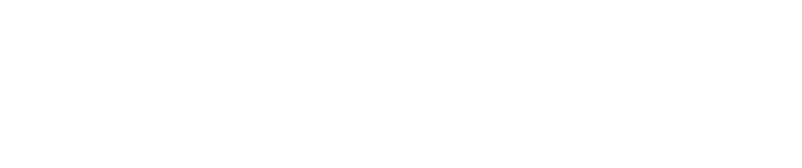
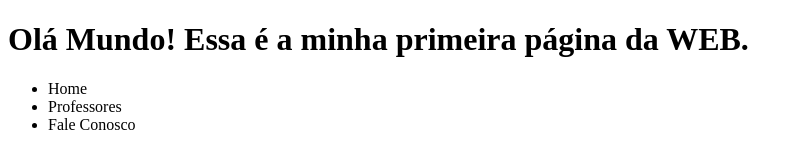
Before and after one commit to Matheusash2/devaria-aulas-html, a plain HTML site: page index.html in a window 1280 px wide. Shown: the whole page, without its empty margins (0-802 px from the left). Drawn offline with Linux system fonts and the light colour scheme.

Commit message:
Adição de header com menu

```diff
--- a/index.html
+++ b/index.html
@@ -4,4 +4,16 @@
         <meta charset="utf-8" />
         <title>Olá Mundo!</title>
     </head>
+    <body>
+        <header>
+            <h1>Olá Mundo! Essa é a minha primeira página da WEB.</h1>
+            <nav>
+                <ul>
+                    <li>Home</li>
+                    <li>Professores</li>
+                    <li>Fale Conosco</li>
+                </ul>
+            </nav>
+        </header>
+    </body>
 </html>
```
